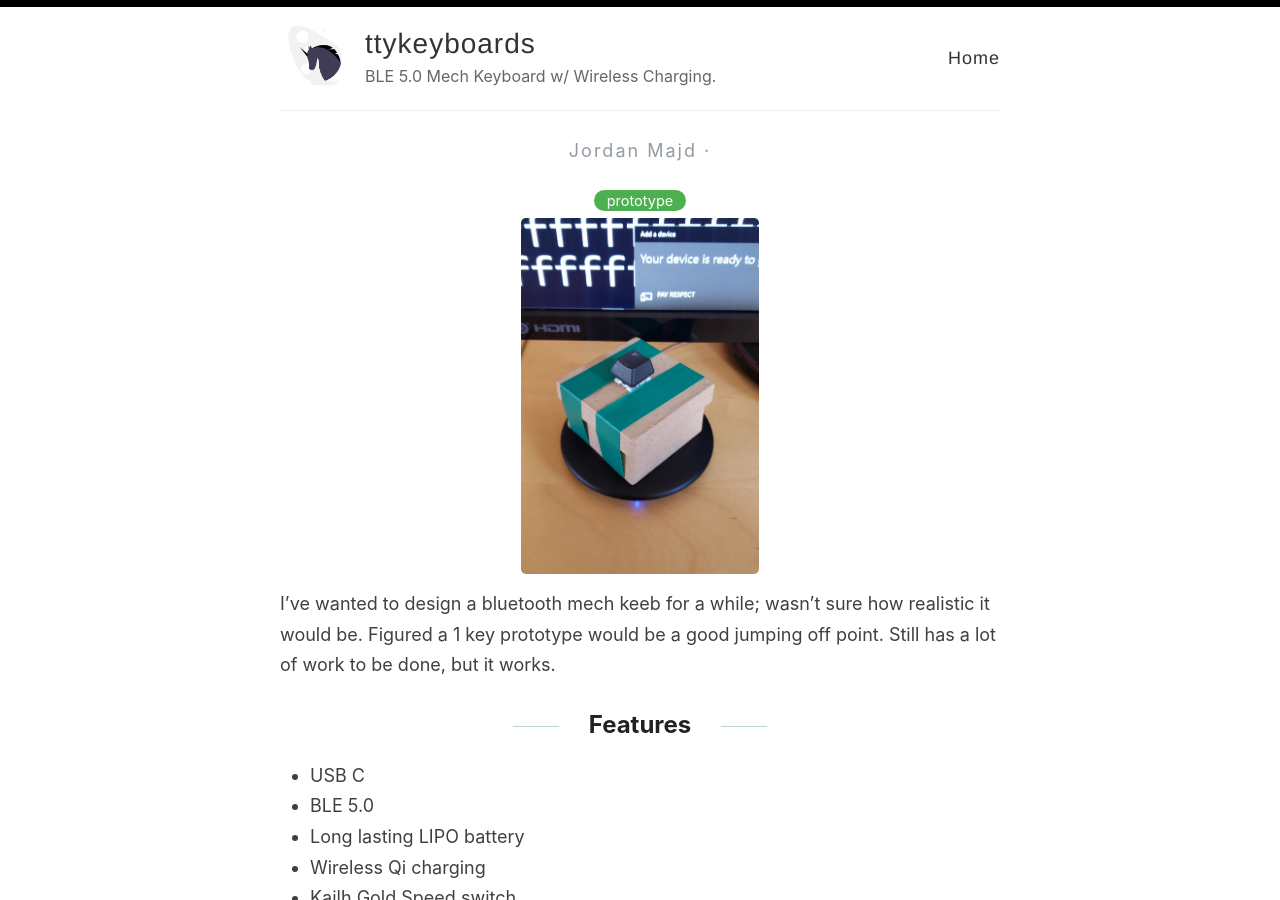
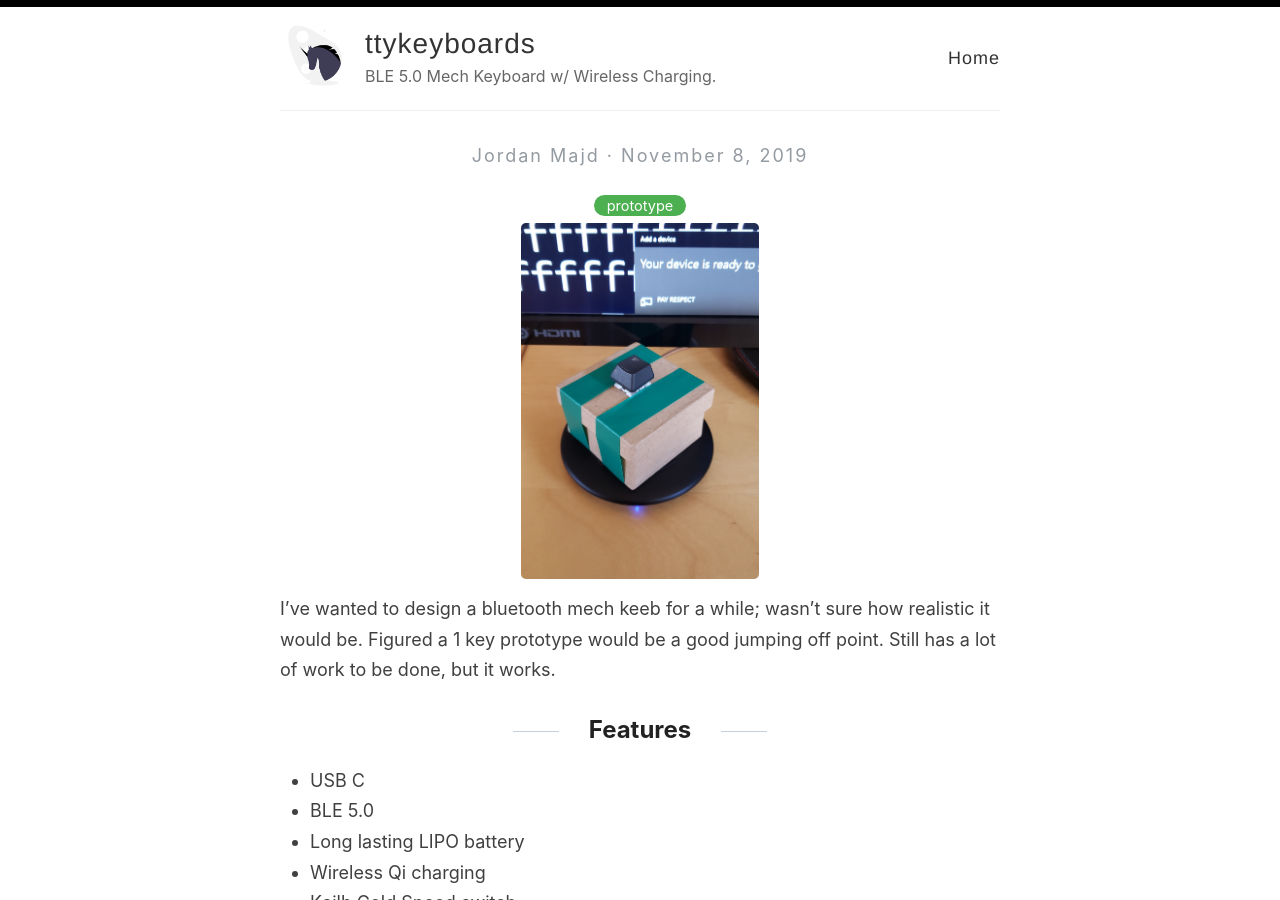
Before and after one commit to JordanMajd/ttykeyboards.com, a Jekyll site: the page built from index.html, in a window 1280 px wide and 900 px high. Built offline with Jekyll 4.4.1, drawn with Linux system fonts in a browser that asks for light colours; the list of posts is cut into pages by our own code.

Commit message:
Update index.html

```diff
--- a/index.html
+++ b/index.html
@@ -6,11 +6,9 @@ layout: default
 <div class="posts">
   {% for post in paginator.posts %}
     <article class="post detailed">
+      <h1>{{ page.title }}</h1>
       <div>
-        <p class="author_title">{{site.author}}  ·  {{ page.date | date: "%B %e, %Y" }}</p>
-        {% if page.last_modified_at %}
-        <p class="author_title" datetime="{{ page.last_modified_at | date_to_xmlschema }}">(Updated: {{ page.last_modified_at | date: "%b %-d, %Y" }})</p>
-        {% endif %}
+        <p class="author_title">{{site.author}}  ·  {{ post.date | date: "%B %e, %Y" }}</p>
         <div class="post-tags">
           {% if post %}
             {% assign categories = post.categories %}
```
